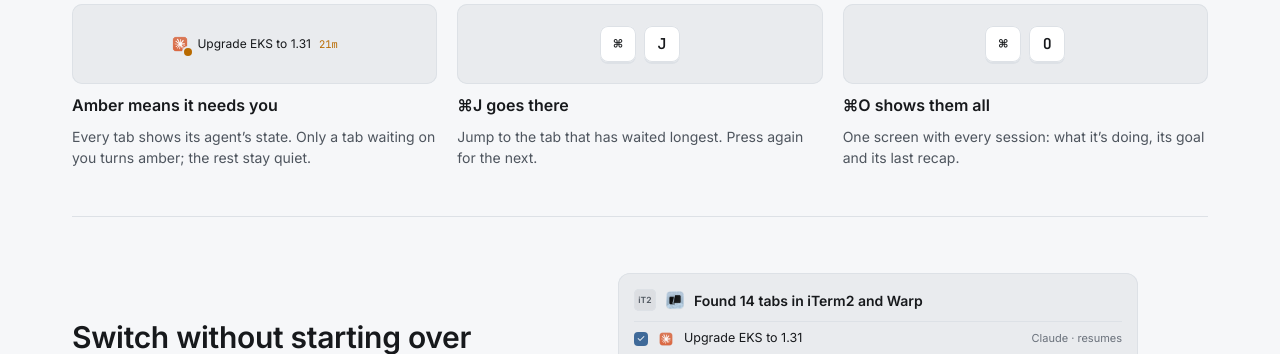
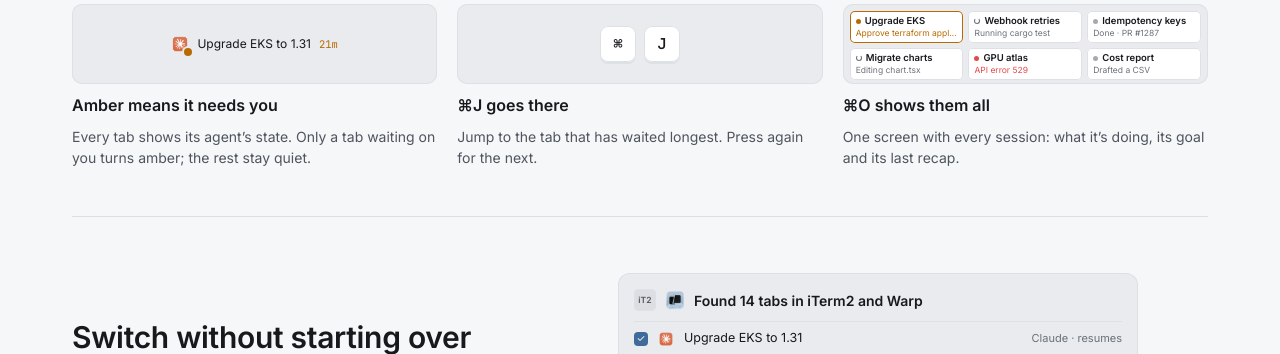
Before and after one commit to erango/t1k, a plain HTML site: page docs/index.html in a window 1280 px wide. Shown: the part 746-1100 px from the top of the page. Drawn offline with Linux system fonts and the light colour scheme; no server answers.

Commit message:
site: an overview mockup instead of the ⌘O keys
Co-Authored-By: Claude Opus 5.5 <noreply@anthropic.com>

```diff
--- a/docs/index.html
+++ b/docs/index.html
@@ -155,6 +155,18 @@ h1{font:600 50px/56px var(--sans);letter-spacing:-.02em;color:var(--t1)}
 .card-vis{height:80px;border-radius:10px;background:var(--side);box-shadow:inset 0 0 0 1px var(--line);display:flex;align-items:center;justify-content:center;gap:8px;font-size:12px;color:var(--t1)}
 .card h3{margin:0;font:600 16px/22px var(--sans);color:var(--t1)}
 .card p{font:14px/21px var(--sans);color:var(--t2)}
+/* Overview mockup: a grid of session cards, one needing you. */
+.card-vis.ov{display:grid;grid-template-columns:repeat(3,1fr);gap:5px;padding:7px;align-items:stretch}
+.ov-c{min-width:0;border-radius:5px;background:var(--card);box-shadow:inset 0 0 0 1px var(--line);padding:4px 6px;display:flex;flex-direction:column;justify-content:center;gap:1px}
+.ov-c b{display:flex;align-items:center;gap:4px;font:600 9.5px/12px var(--sans);color:var(--t1);white-space:nowrap;overflow:hidden;text-overflow:ellipsis}
+.ov-c i{width:5px;height:5px;border-radius:50%;flex:none;background:var(--t3);opacity:.6}
+.ov-c em{font:normal 8.5px/11px var(--sans);color:var(--t3);white-space:nowrap;overflow:hidden;text-overflow:ellipsis}
+.ov-c.amber{box-shadow:inset 0 0 0 1px var(--amber)}
+.ov-c.amber i{background:var(--amber);opacity:1}
+.ov-c.amber em{color:var(--amber)}
+.ov-c.red i{background:#E5484D;opacity:1}
+.ov-c.red em{color:#E5484D}
+.ov-c.work i{background:none;opacity:1;width:6px;height:6px;box-sizing:border-box;border:1.2px solid var(--t3);border-top-color:transparent}
 .kbd{height:36px;min-width:36px;padding:0 8px;border-radius:8px;background:var(--card);box-shadow:0 2px 0 var(--line),inset 0 0 0 1px var(--line);font:600 15px var(--mono);color:var(--t1);display:inline-flex;align-items:center;justify-content:center}
 
 .feature{display:flex;align-items:center;gap:56px;padding:56px 0}
@@ -441,7 +453,7 @@ footer .tm{font-size:12px}
         <p>Jump to the tab that has waited longest. Press again for the next.</p>
       </div>
       <div class="card">
-        <div class="card-vis" aria-hidden="true"><span class="kbd">⌘</span><span class="kbd">O</span></div>
+        <div class="card-vis ov" aria-hidden="true"><span class="ov-c amber"><b><i></i>Upgrade EKS</b><em>Approve terraform apply?</em></span><span class="ov-c work"><b><i></i>Webhook retries</b><em>Running cargo test</em></span><span class="ov-c"><b><i></i>Idempotency keys</b><em>Done · PR #1287</em></span><span class="ov-c work"><b><i></i>Migrate charts</b><em>Editing chart.tsx</em></span><span class="ov-c red"><b><i></i>GPU atlas</b><em>API error 529</em></span><span class="ov-c"><b><i></i>Cost report</b><em>Drafted a CSV</em></span></div>
         <h3>⌘O shows them all</h3>
         <p>One screen with every session: what it’s doing, its goal and its last recap.</p>
       </div>
```
